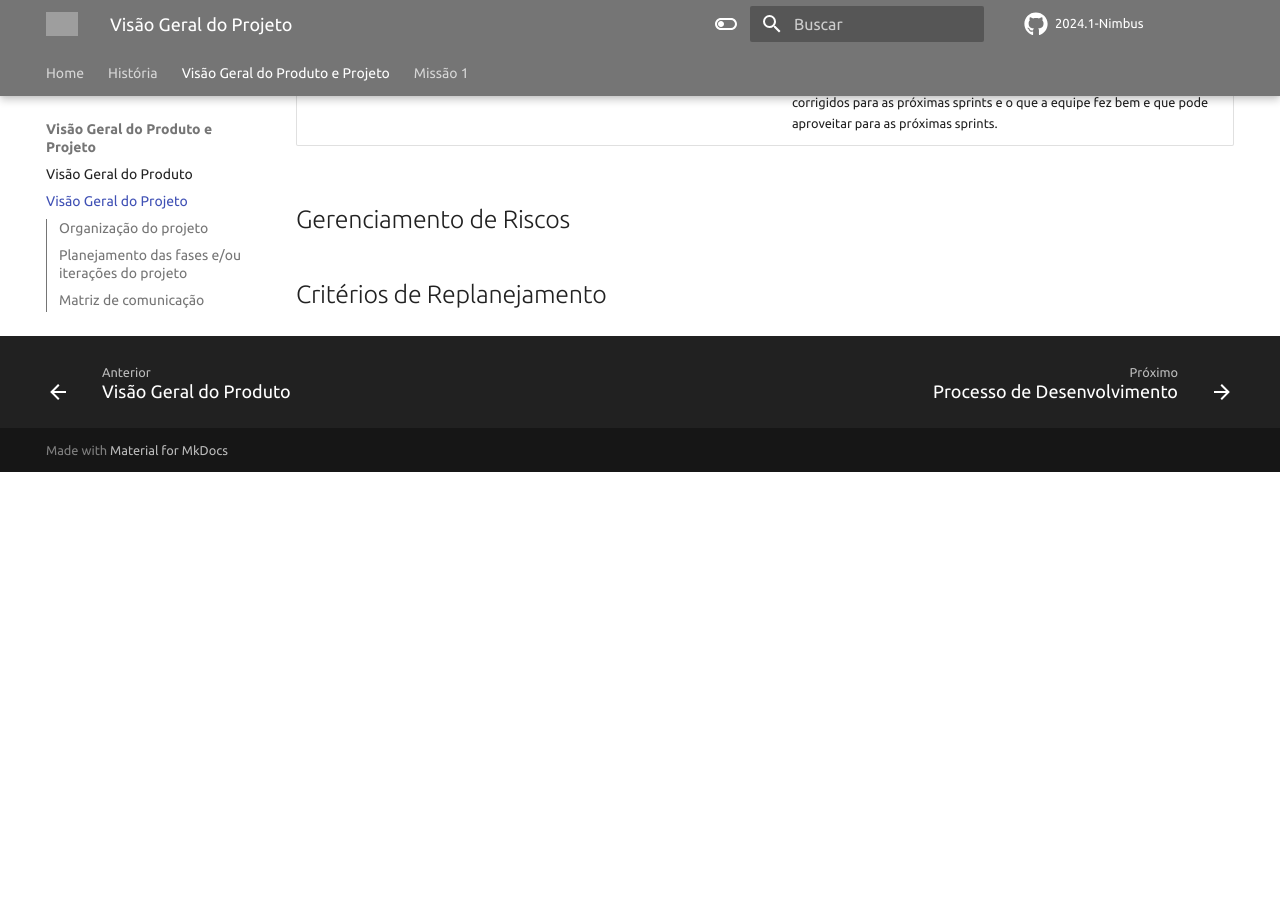
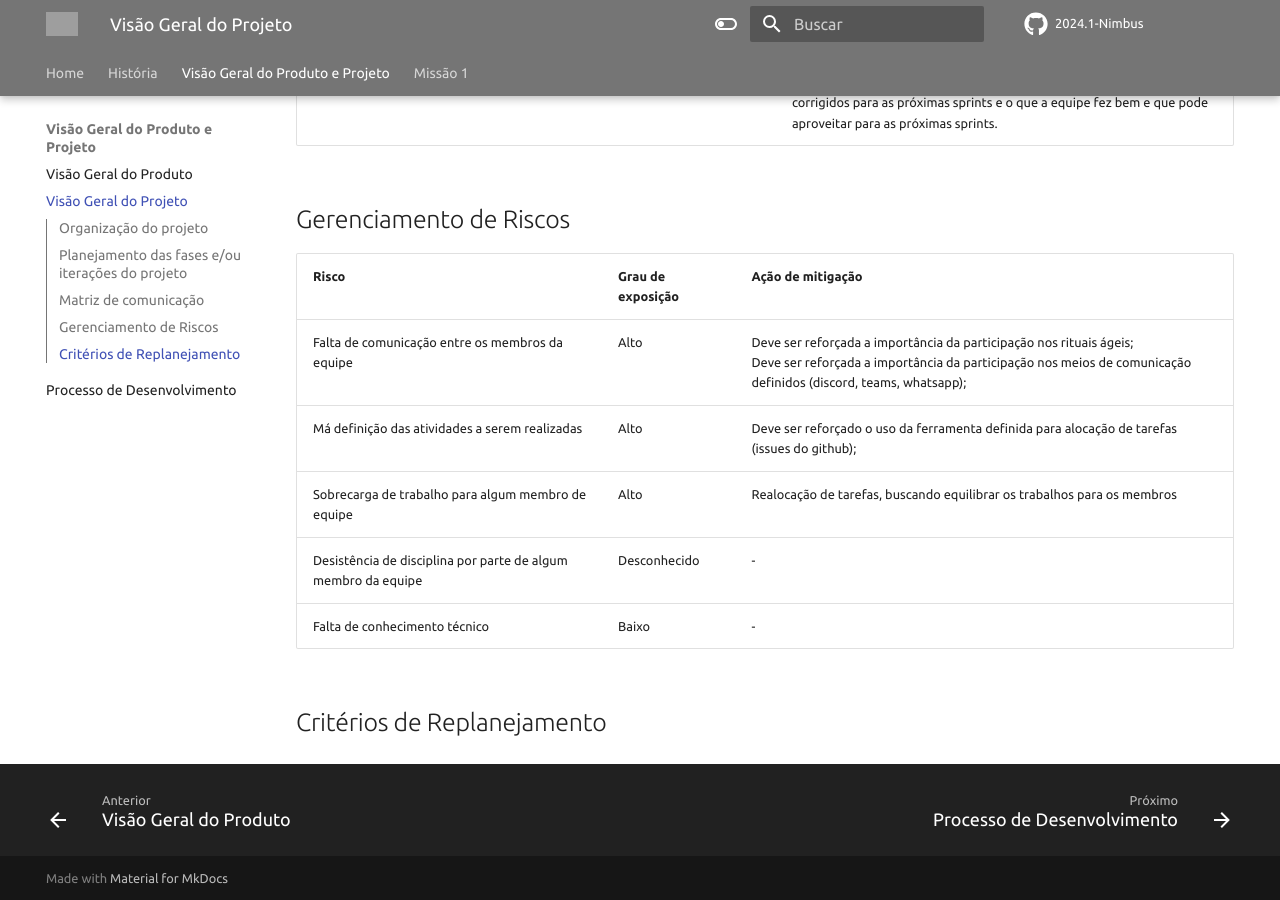
Before and after one commit to mdsreq-fga-unb/2024.1-Nimbus, an MkDocs documentation site: the page built from docs/visao-geral/visao-projeto.md, in a window 1280 px wide and 900 px high, scrolled down 1976 px. Built offline with MkDocs 1.6.1 and Material for MkDocs 9.7.7, drawn with Linux system fonts in a browser that asks for light colours; comment, search, counter and statistics services are not loaded; before the commit the page ends 2448 px from its top, so only the background shows below that; grey boxes are pictures that could not be loaded.

Commit message:
Adiciona gerenciamento de riscos
Co-authored-by: Gabriel Moura <gabrielmourajulho2005@gmail.com>

```diff
--- a/docs/visao-geral/visao-projeto.md
+++ b/docs/visao-geral/visao-projeto.md
@@ -30,4 +30,14 @@
 
 ## Gerenciamento de Riscos
 
+| Risco                                                        | Grau de exposição | Ação de mitigação                                            |
+| ------------------------------------------------------------ | ----------------- | ------------------------------------------------------------ |
+| Falta de comunicação entre os membros da equipe              | Alto              | Deve ser reforçada a importância da participação nos rituais ágeis; <br>Deve ser reforçada a importância da participação nos meios de comunicação definidos (discord, teams, whatsapp); |
+| Má definição das atividades a serem realizadas               | Alto              | Deve ser reforçado o uso da ferramenta definida para alocação de tarefas (issues do github); |
+| Sobrecarga de trabalho para algum membro de equipe           | Alto              | Realocação de tarefas, buscando equilibrar os trabalhos para os membros |
+| Desistência de disciplina por parte de algum membro da equipe | Desconhecido      | -                                                            |
+| Falta de conhecimento técnico                                | Baixo             | -                                                            |
+
+
+
 ## Critérios de Replanejamento
```
